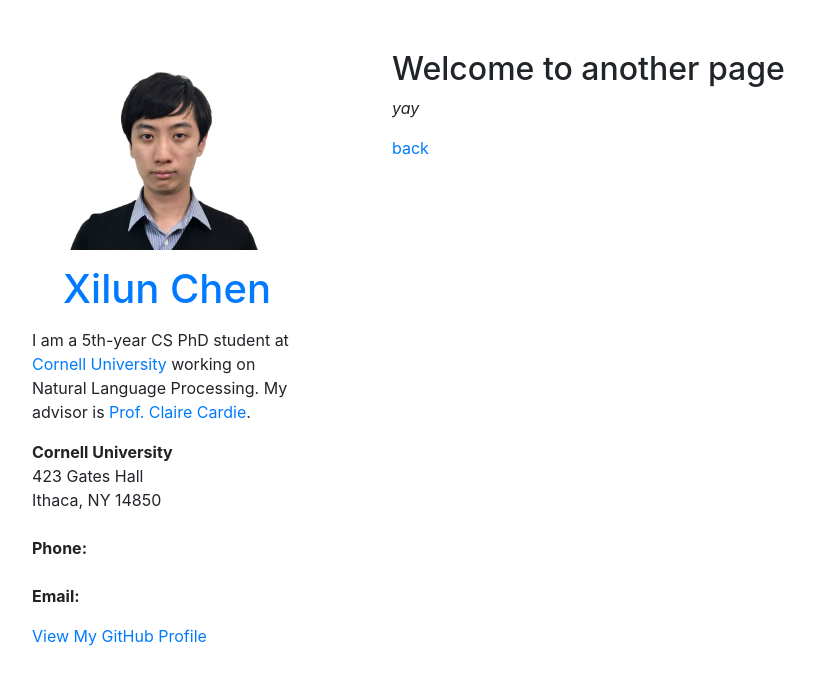
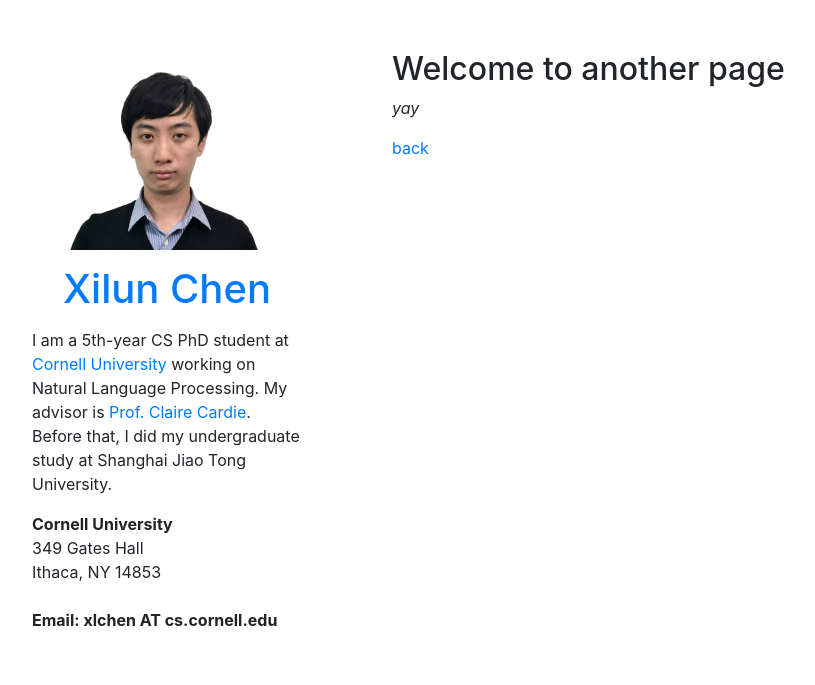
Before and after one commit to ccsasuke/ccsasuke.github.io, a Jekyll site: the page built from another-page.md, in a window 1280 px wide. Shown: the top 685 px of the page, without its empty margins (178-993 px from the left). Built offline with Jekyll 4.4.1, drawn with Linux system fonts in a browser that asks for light colours; our own code applies the rules of GitHub Pages for plain Markdown files.

Commit message:
Update page

```diff
--- a/_layouts/default.html
+++ b/_layouts/default.html
@@ -21,38 +21,21 @@
         </div>
         <a href="{{ site.github.url }}"> <h1>{{ site.title | default: site.github.repository_name }}</h1> </a>
         <p>
-            I am a 5th-year CS PhD student at <a href="https://www.cs.cornell.edu/" target="_blank">Cornell University</a> working on Natural Language Processing.
-            My advisor is <a href="http://www.cs.cornell.edu/home/cardie/" target="_blank">Prof. Claire Cardie</a>.
+I am a 5th-year CS PhD student at <a href="https://www.cs.cornell.edu/" target="_blank">Cornell University</a> working on Natural Language Processing.
+My advisor is <a href="http://www.cs.cornell.edu/home/cardie/" target="_blank">Prof. Claire Cardie</a>.
+Before that, I did my undergraduate study at Shanghai Jiao Tong University.
         </p>
         <address>
-          <strong>Cornell University</strong>
+            <strong>Cornell University</strong>
           <br>
-          423 Gates Hall
+          349 Gates Hall
           <br>
-          Ithaca, NY 14850
+          Ithaca, NY 14853
           <br>
           <br>
-          <strong>Phone:</strong>
-          <br>
-          <br>
-          <strong>Email:</strong>
+          <strong>Email: xlchen AT cs.cornell.edu</strong>
         </address>
 
-        {% if site.github.is_project_page %}
-          <p class="view"><a href="{{ site.github.repository_url }}">View the Project on GitHub <small>{{ github_name }}</small></a></p>
-        {% endif %}
-
-        {% if site.github.is_user_page %}
-          <p class="view"><a href="{{ site.github.owner_url }}">View My GitHub Profile</a></p>
-        {% endif %}
-
-        {% if site.show_downloads %}
-          <ul>
-            <li><a href="{{ site.github.zip_url }}">Download <strong>ZIP File</strong></a></li>
-            <li><a href="{{ site.github.tar_url }}">Download <strong>TAR Ball</strong></a></li>
-            <li><a href="{{ site.github.repository_url }}">View On <strong>GitHub</strong></a></li>
-          </ul>
-        {% endif %}
       </header>
       <section>
 
```
Also changed, not shown: index.md (+34 -111 lines), resources/bibtex/adan.bib (added, +13 -0 lines), 7 other files.
